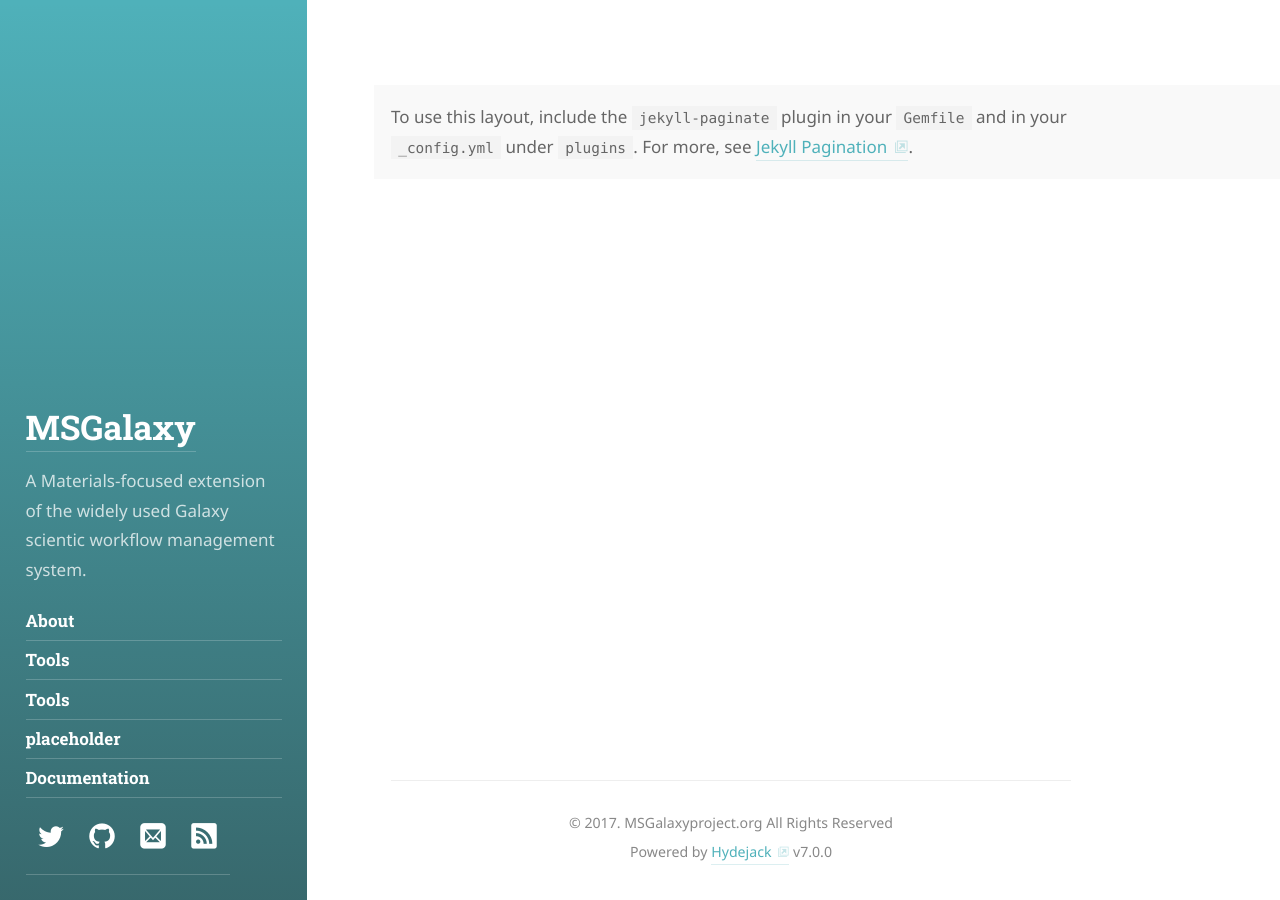
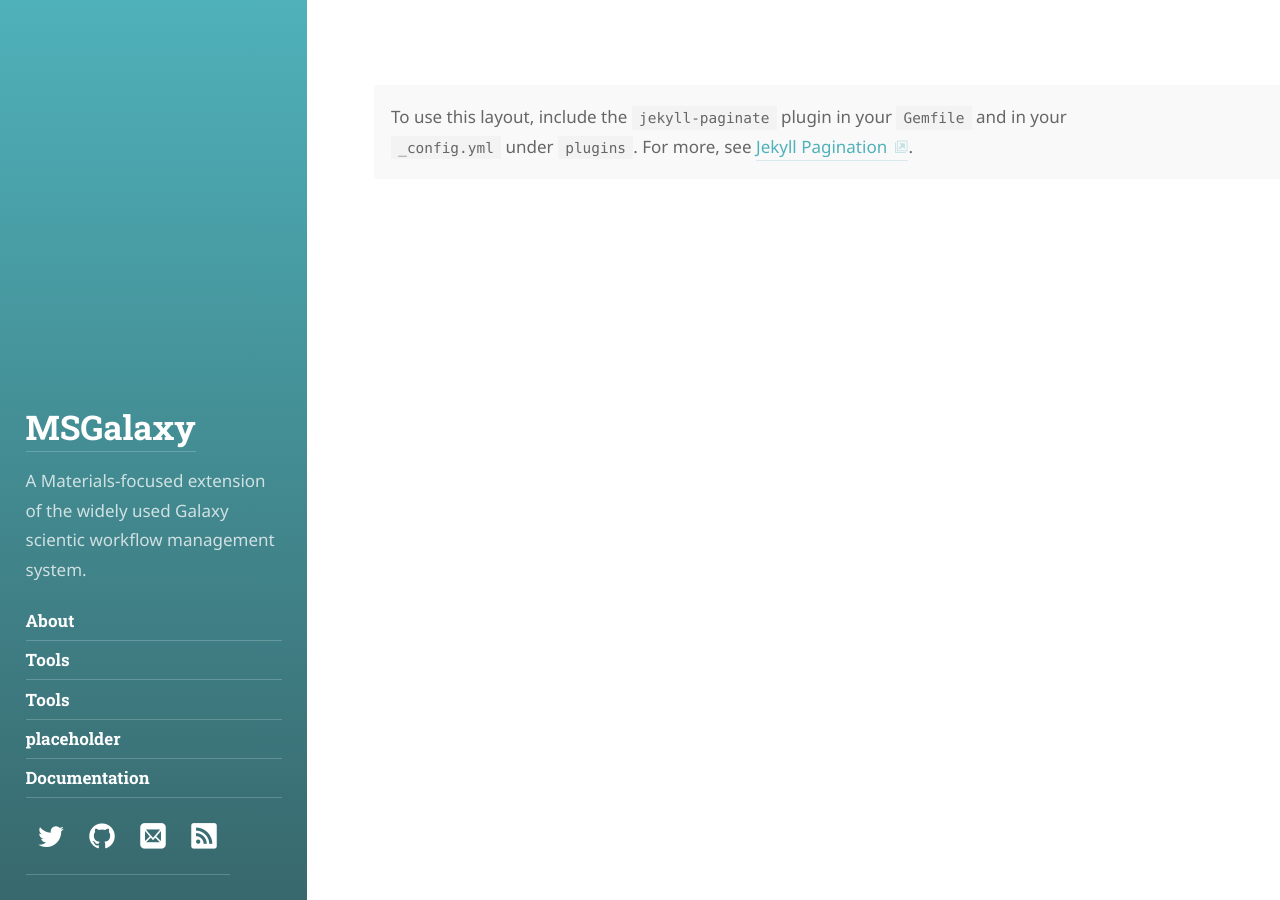
Before and after one commit to MSGalaxyProject/MSGalaxyHub, a Jekyll site: the page built from index.html, in a window 1280 px wide. Built offline with Jekyll 4.4.1, drawn with Linux system fonts in a browser that asks for light colours; some web fonts are replaced; the list of posts is cut into pages by our own code.

Commit message:
Update footer.html

```diff
--- a/_includes/footer.html
+++ b/_includes/footer.html
@@ -1,8 +1,2 @@
 <footer role="contentinfo">
-  <hr/>
-  {% if site.copyright.size > 0 %}
-  <p><small class="copyright">{{ site.copyright }}</small></p>
-  {% endif %}
-  <p><small>Powered by <a class="external" href="https://qwtel.com/hydejack/">Hydejack</a> v<span id="_version">7.0.0</span></small></p>
-  <hr class="sr-only"/>
 </footer>
```
